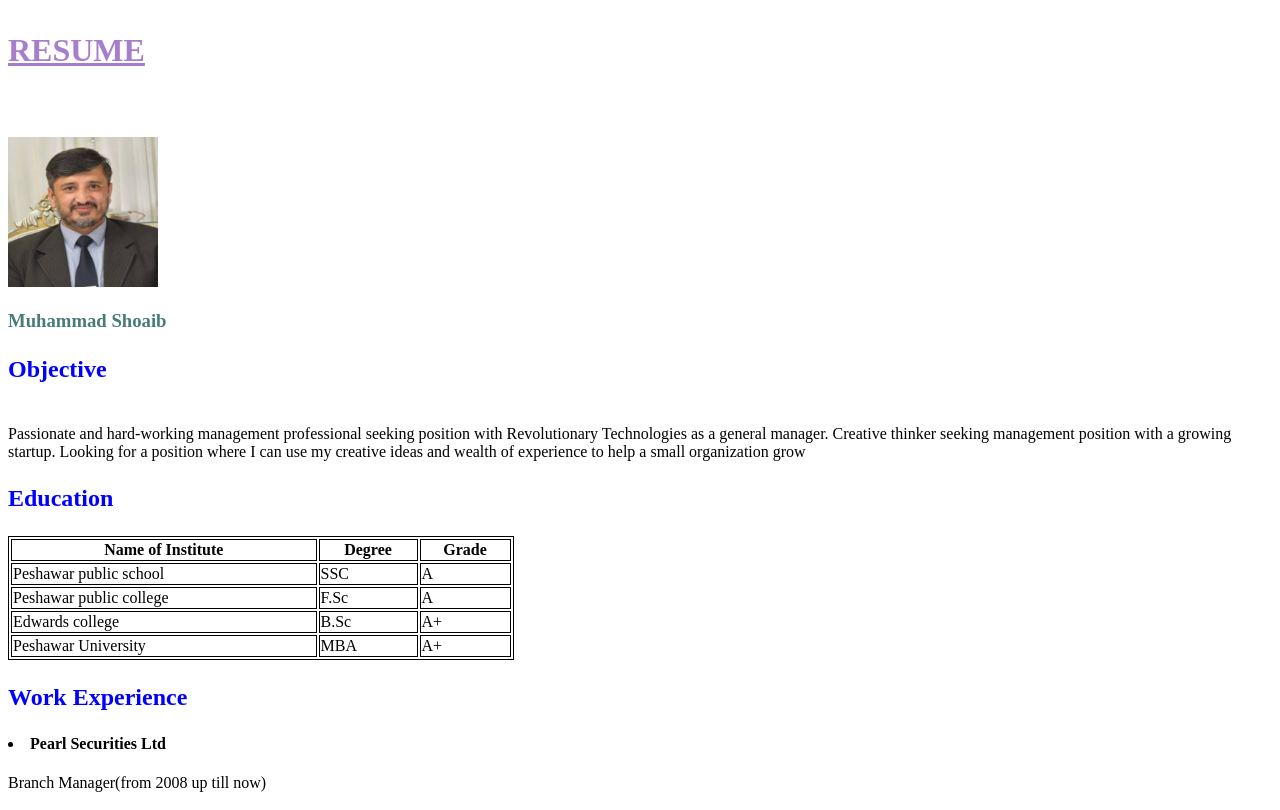
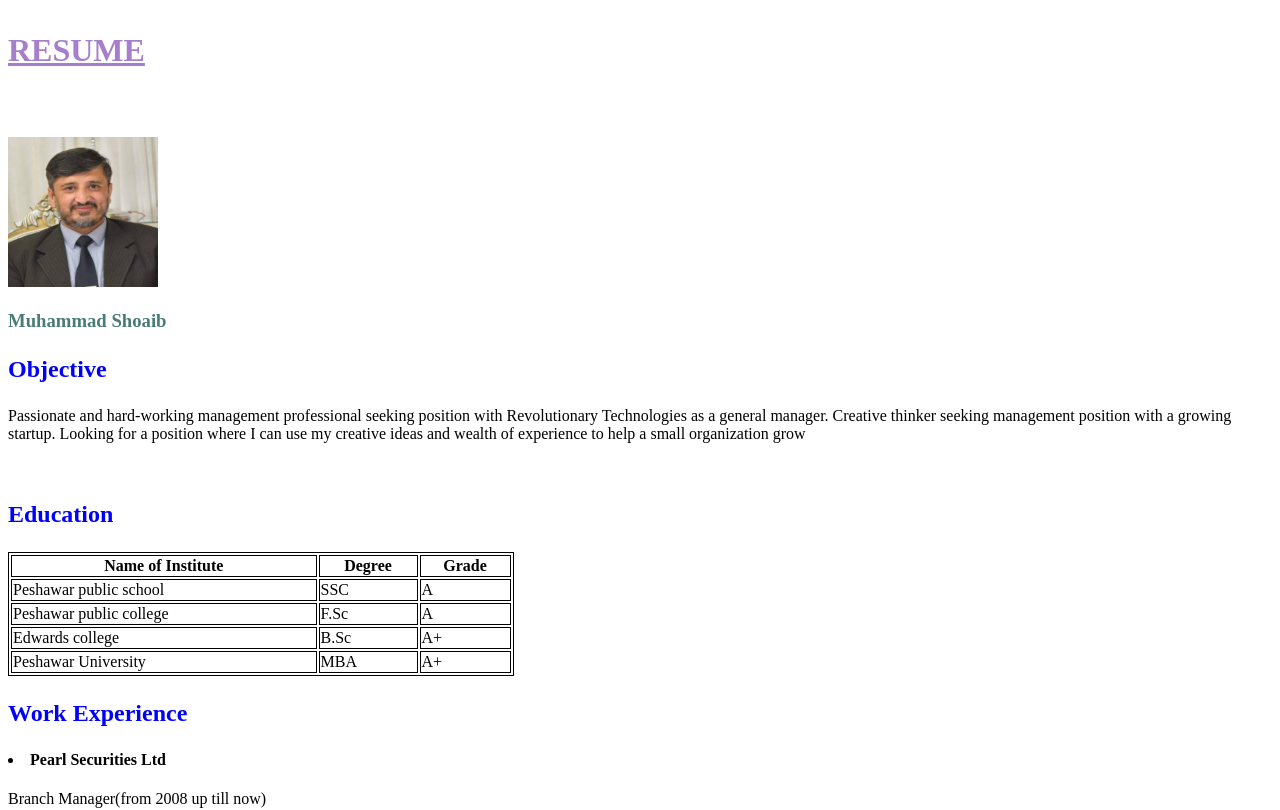
Before and after one commit to MShoaib1974/Resume, a plain HTML site: page index.html in a window 1280 px wide. Shown: the top 810 px of the page. Drawn offline with Linux system fonts and the light colour scheme.

Commit message:
my resume changes

```diff
--- a/index.html
+++ b/index.html
@@ -14,11 +14,11 @@
  <br>
 <h3><p style="color:#497c78;">Muhammad Shoaib</h3></p>
 <h2><p style="color:blue;">Objective</h2></p>
-<br>
-Passionate and hard-working management professional seeking position with Revolutionary Technologies
+
+<p>Passionate and hard-working management professional seeking position with Revolutionary Technologies
 as a general manager. Creative thinker seeking management position with a growing startup.
 Looking for a position where I can use my creative ideas and wealth of experience to help a
-small organization grow
+small organization grow </p>
 <br>
 <h2><p style="color:blue;">Education</h2></p>
 
```
